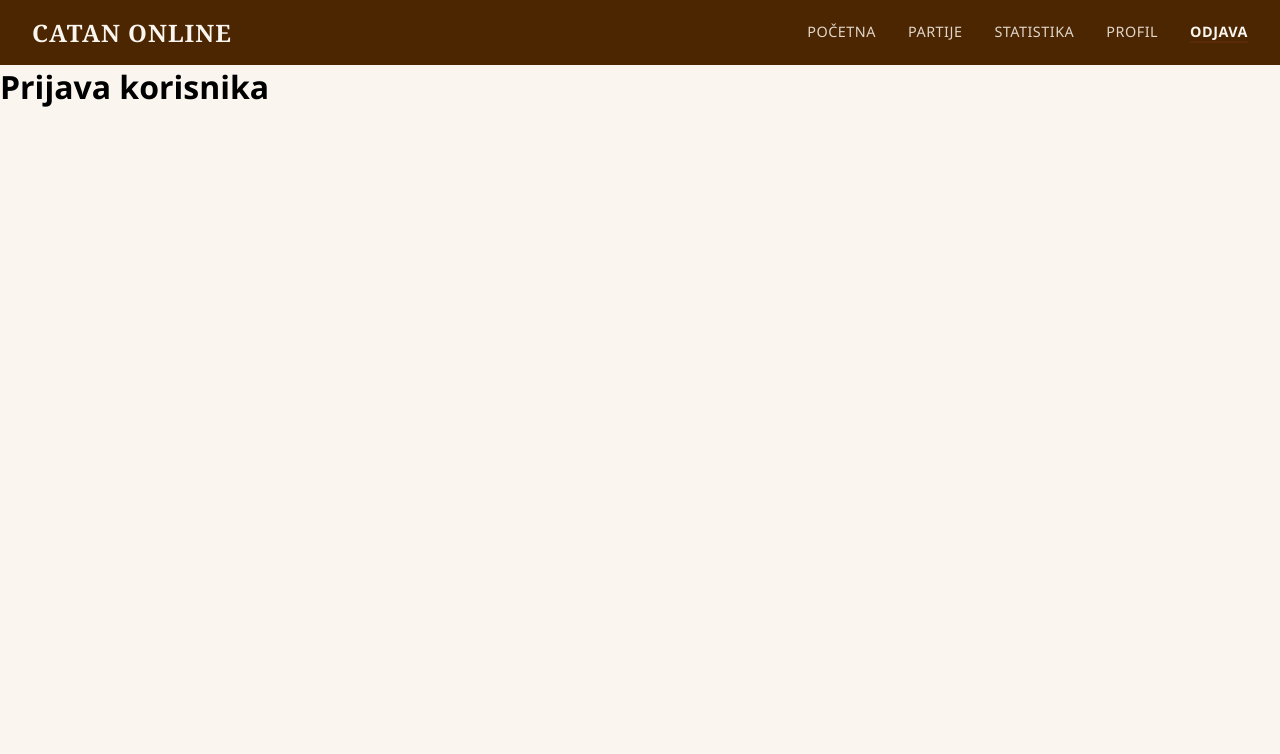
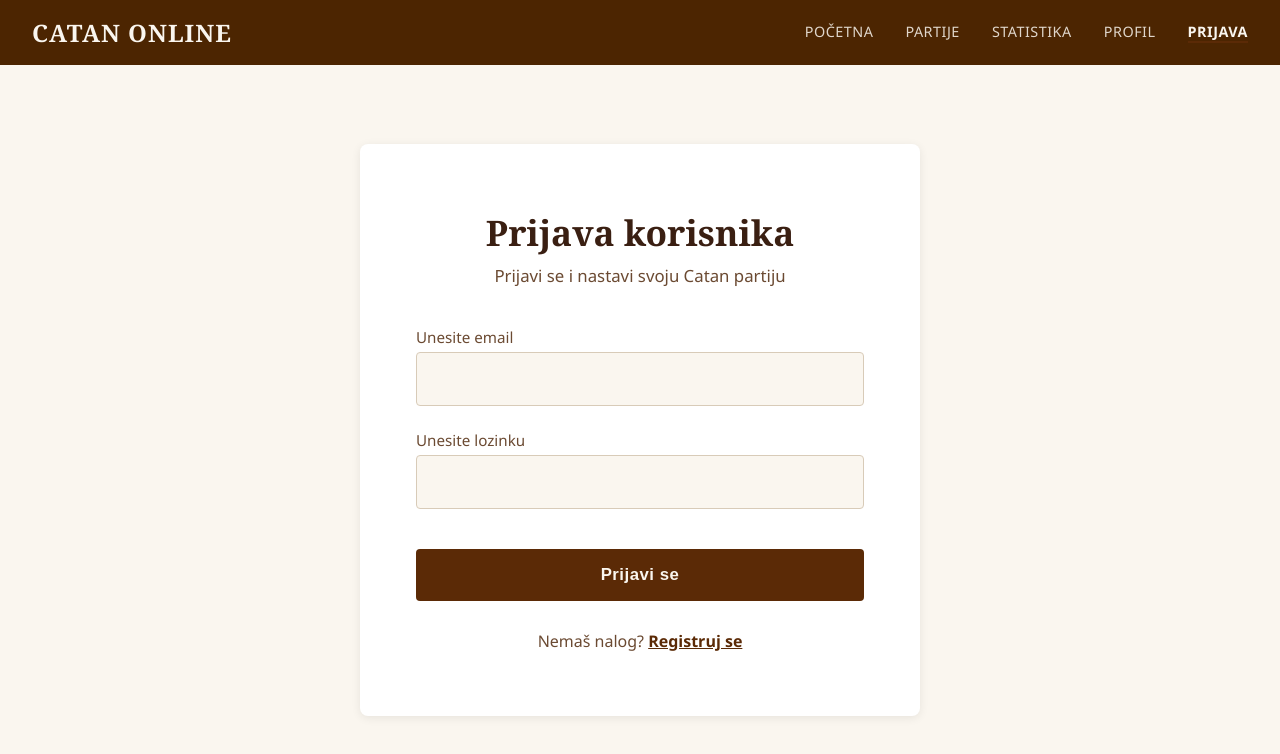
Before and after one commit to elab-development/klijentske-veb-tehnologije-2024-2024-0262-catan-online, a React (Vite) app: page /login in a window 1280 px wide. Shown: the top 754 px of the page. Built offline with nearby package versions, Linux system fonts and the light colour scheme.

Commit message:
Dodata i uredjena login stranica

```diff
--- /dev/null
+++ b/src/components/Button.css
@@ -0,0 +1,25 @@
+.btn {
+  padding: 0.75rem 1.5rem;
+  border: none;
+  border-radius: 4px;
+  font-size: 0.95rem;
+  font-weight: bold;
+  letter-spacing: 0.5px;
+  cursor: pointer;
+  transition: opacity 0.2s ease;
+}
+
+.btn:hover {
+  opacity: 0.9;
+}
+
+.btn--primary {
+  background-color: var(--color-primary);
+  color: var(--color-text-light);
+}
+
+.btn--secondary {
+  background-color: transparent;
+  color: var(--color-primary);
+  border: 1px solid var(--color-primary);
+}
--- /dev/null
+++ b/src/components/Button.tsx
@@ -0,0 +1,16 @@
+import type { ButtonHTMLAttributes } from 'react';
+import './Button.css';
+
+interface ButtonProps extends ButtonHTMLAttributes<HTMLButtonElement> {
+  variant?: 'primary' | 'secondary';
+}
+
+const Button = ({ variant = 'primary', className, children, ...rest }: ButtonProps) => {
+  return (
+    <button className={`btn btn--${variant} ${className ?? ''}`} {...rest}>
+      {children}
+    </button>
+  );
+};
+
+export default Button;
--- /dev/null
+++ b/src/components/FormField.css
@@ -0,0 +1,31 @@
+.form-field {
+  display: flex;
+  flex-direction: column;
+  margin-bottom: 1rem;
+  text-align: left;
+}
+
+.form-field__label {
+  font-size: 0.8rem;
+  color: var(--color-text-secondary);
+  margin-bottom: 0.3rem;
+}
+
+.form-field__input {
+  padding: 0.65rem 0.9rem;
+  border: 1px solid #d8cbb8;
+  border-radius: 4px;
+  font-size: 0.95rem;
+  background-color: var(--color-bg);
+}
+
+.form-field__input:focus {
+  outline: none;
+  border-color: var(--color-primary);
+}
+
+.form-field__error {
+  color: #b3261e;
+  font-size: 0.75rem;
+  margin-top: 0.3rem;
+}
--- /dev/null
+++ b/src/components/FormField.tsx
@@ -0,0 +1,21 @@
+import type { InputHTMLAttributes } from 'react';
+import './FormField.css';
+
+interface FormFieldProps extends InputHTMLAttributes<HTMLInputElement> {
+  label: string;
+  error?: string;
+}
+
+const FormField = ({ label, error, id, ...rest }: FormFieldProps) => {
+  return (
+    <div className="form-field">
+      <label htmlFor={id} className="form-field__label">
+        {label}
+      </label>
+      <input id={id} className="form-field__input" {...rest} />
+      {error && <span className="form-field__error">{error}</span>}
+    </div>
+  );
+};
+
+export default FormField;
--- a/src/components/Navbar.tsx
+++ b/src/components/Navbar.tsx
@@ -12,7 +12,7 @@ const Navbar = () => {
         <NavLink to="/partije" className="navbar__link">PARTIJE</NavLink>
         <NavLink to="/statistika" className="navbar__link">STATISTIKA</NavLink>
         <NavLink to="/profil" className="navbar__link">PROFIL</NavLink>
-        <NavLink to="/login" className="navbar__link">ODJAVA</NavLink>
+        <NavLink to="/login" className="navbar__link">PRIJAVA</NavLink>
       </div>
     </nav>
   );
--- /dev/null
+++ b/src/pages/Login.css
@@ -0,0 +1,65 @@
+.login-page {
+  display: flex;
+  justify-content: center;
+  align-items: center;
+  min-height: calc(100vh - 70px);
+  padding: 3rem;
+}
+
+.login-card {
+  background-color: var(--color-card-bg);
+  padding: 4rem 3.5rem;
+  border-radius: 8px;
+  width: 100%;
+  max-width: 560px;
+  text-align: center;
+  box-shadow: 0 2px 10px rgba(0, 0, 0, 0.08);
+}
+
+.login-title {
+  font-family: var(--font-heading);
+  color: var(--color-heading);
+  font-size: 2.2rem;
+  margin-bottom: 0.5rem;
+}
+
+.login-subtitle {
+  font-size: 1.05rem;
+  color: var(--color-text-secondary);
+  margin-bottom: 2.5rem;
+}
+
+.login-page form {
+  display: flex;
+  flex-direction: column;
+}
+
+.login-page .form-field__label {
+  font-size: 0.95rem;
+}
+
+.login-page .form-field__input {
+  padding: 1rem 1.1rem;
+  font-size: 1.05rem;
+}
+
+.login-page .form-field {
+  margin-bottom: 1.5rem;
+}
+
+.login-page .btn {
+  margin-top: 1rem;
+  padding: 1rem 1.5rem;
+  font-size: 1.05rem;
+}
+
+.login-footer {
+  margin-top: 1.8rem;
+  font-size: 1rem;
+  color: var(--color-text-secondary);
+}
+
+.login-footer a {
+  color: var(--color-primary);
+  font-weight: bold;
+}
--- a/src/pages/Login.tsx
+++ b/src/pages/Login.tsx
@@ -1,5 +1,58 @@
+import { useState } from 'react';
+import { useNavigate, Link } from 'react-router-dom';
+import FormField from '../components/FormField';
+import Button from '../components/Button';
+import './Login.css';
+
 const Login = () => {
-  return <h1>Prijava korisnika</h1>;
+  const [email, setEmail] = useState('');
+  const [password, setPassword] = useState('');
+  const [error, setError] = useState('');
+  const navigate = useNavigate();
+
+  const handleSubmit = (e: React.FormEvent) => {
+    e.preventDefault();
+
+    if (!email || !password) {
+      setError('Popuni oba polja.');
+      return;
+    }
+
+    setError('');
+    navigate('/');
+  };
+
+  return (
+    <div className="login-page">
+      <div className="login-card">
+        <h1 className="login-title">Prijava korisnika</h1>
+        <p className="login-subtitle">Prijavi se i nastavi svoju Catan partiju</p>
+
+        <form onSubmit={handleSubmit}>
+          <FormField
+            id="email"
+            label="Unesite email"
+            type="email"
+            value={email}
+            onChange={(e) => setEmail(e.target.value)}
+          />
+          <FormField
+            id="password"
+            label="Unesite lozinku"
+            type="password"
+            value={password}
+            onChange={(e) => setPassword(e.target.value)}
+            error={error}
+          />
+          <Button type="submit">Prijavi se</Button>
+        </form>
+
+        <p className="login-footer">
+          Nemaš nalog? <Link to="/register">Registruj se</Link>
+        </p>
+      </div>
+    </div>
+  );
 };
 
 export default Login;
```
Also changed, not shown: 1 other file (tests, documents, lock files or other folders).
